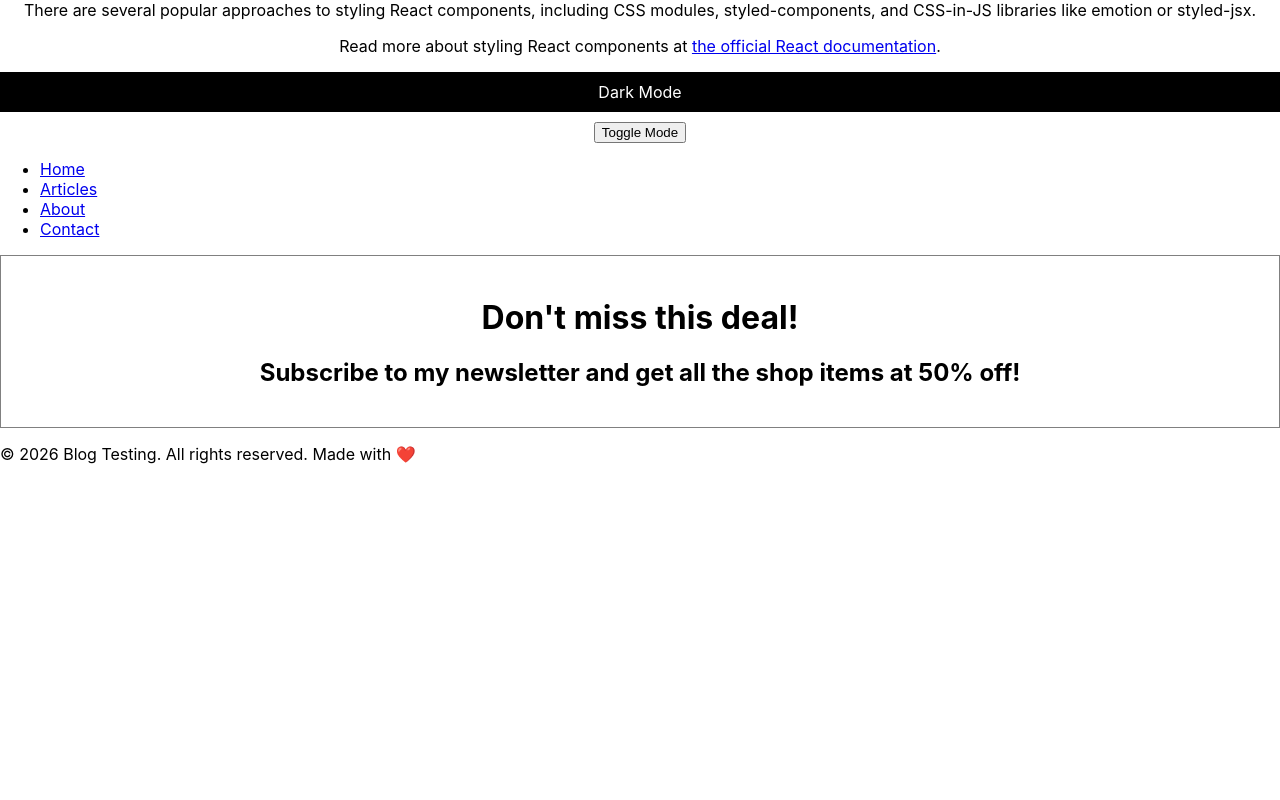
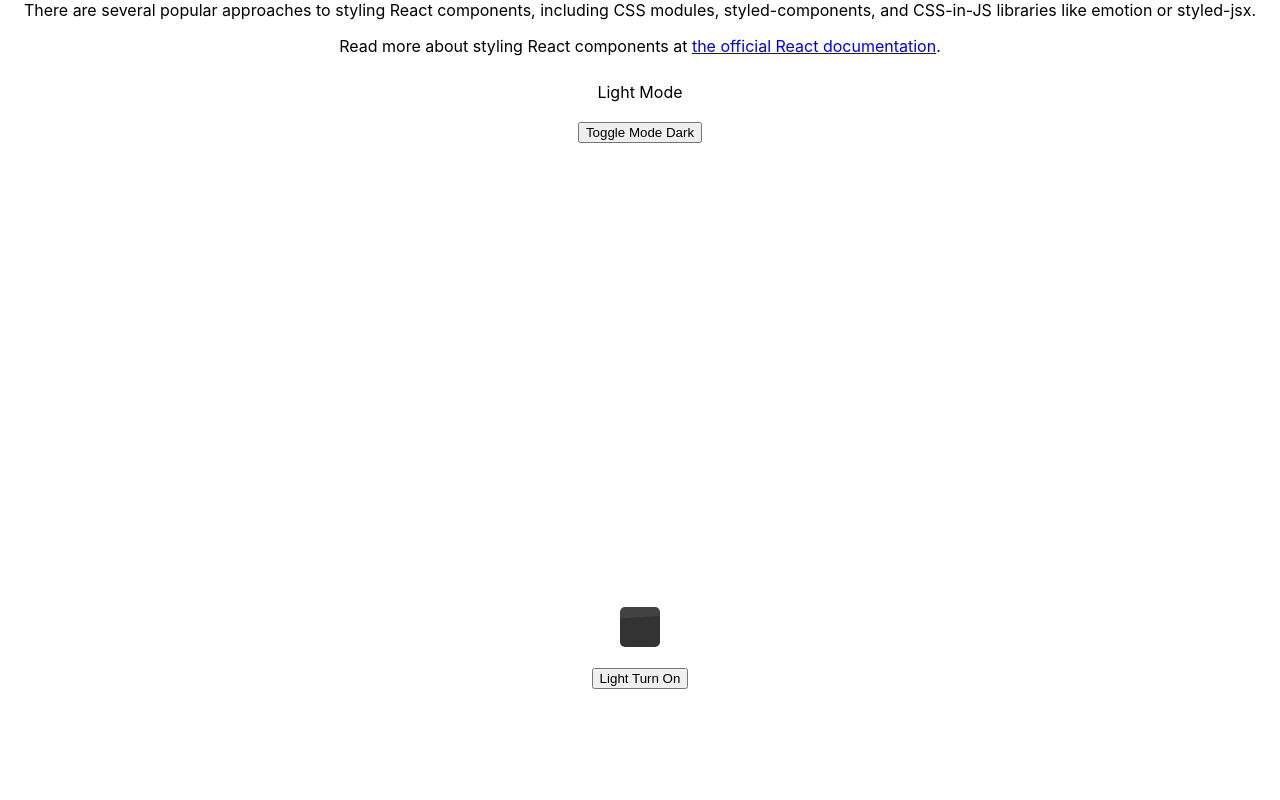
Before and after one commit to karv25-ui/blogTest, a React (Create React App) app in the folder blog-testing/: page / in a window 1280 px wide. Shown: the part 1160-1960 px from the top of the page. Before the commit the page ends 1640 px from the top, so only its background shows below. Built offline with nearby package versions, Linux system fonts and the light colour scheme.

Commit message:
more code

```diff
--- a/blog-testing/src/App.css
+++ b/blog-testing/src/App.css
@@ -1,3 +1,4 @@
+/* Blog Styles */
 .Blog {
   text-align: center;
 }
@@ -36,7 +37,112 @@
     transform: rotate(360deg);
   }
 }
-
+/* Promo Section Styles */
 .promo-section {
   text-align: center;
 }
+
+/* Light Switch Styles */
+.light-switch {
+  display: flex;
+  flex-direction: column;
+  align-items: center;
+  margin: 20px;
+}
+
+/* Bulb styles */
+.bulb {
+ position: relative;
+ margin-bottom: 40px;
+}
+
+.bulb-glass {
+
+  width: 120px;
+  height: 160px;
+  border-radius: 60%, 60%, 50%, 50%;
+  background: rgba(255, 255, 255, 0.08);
+  transition: all 0.3s ease;
+  box-shadow: none;
+  animation: spin 4s linear infinite;
+}
+
+/*Glass shine effect*/
+.bulb-glass::before {
+  content: '';
+  position: absolute;
+  top: 10px;
+  left: 20px;
+  width: 30px;
+  height: 80px;
+  background: rgba(255, 255, 255, 0.3);
+  border-radius: 15px;
+  transform: rotate(-20deg);
+}
+
+/* Base of the bulb */
+.bulb-base {
+  width: 40px;
+  height: 40px;
+  background-color: #333;
+  border-radius: 5px;
+  margin-top: -10px;
+}
+
+/* Light on state */
+.bulb.on .bulb-glass {
+  background-color: #ffeb3b;
+  box-shadow: 0 0 20px #ffeb3b;
+}
+
+/* Light off state */
+.bulb.off .bulb-glass {
+  background-color: #555;
+  box-shadow: none;
+}
+
+/* Button styles */
+.light-switch button {
+  margin-top: 15px;
+  padding: 10px 20px;
+  font-size: 16px;
+  cursor: pointer;
+}
+
+/* Room styles */
+.room {
+  min-height: 100vh;
+  display: flex;
+  flex-direction: column;
+  align-items: center;
+  justify-content: center;
+  transition: background-color 0.5s ease;
+}
+
+.room.dark {
+  background: radial-gradient(circle at center, #111 0%, #000 70%);
+}
+
+.room.lit {
+  background: radial-gradient(circle at center, #fff 0%, #ccc 70%);
+}
+@keyframes pulse {
+  0% {
+    transform: scale(1);
+  }
+  50% {
+    transform: scale(1.05);
+  }
+  100% {
+    transform: scale(1);
+  }
+}
+
+@keyframes spin {
+  from {
+    transform: rotate(0deg);
+  }
+  to {
+    transform: rotate(360deg);
+  }
+}
--- a/blog-testing/src/App.js
+++ b/blog-testing/src/App.js
@@ -24,7 +24,8 @@ function App() {
       <Articles className="blog-articles"
       />
       <ModeToggler />
-      <LightSwitch />
+      <LightSwitch LightSwitch={LightSwitch}
+       />
     </div>
   );
 }
--- a/blog-testing/src/LightSwitch.js
+++ b/blog-testing/src/LightSwitch.js
@@ -1,15 +1,28 @@
-import React from 'react';
+import { useState } from 'react';
+
 function LightSwitch () {
-    const [LightOn, setLightOn] = React.useState(false);
+    const [lightOn, setLightOn] = useState(false);
 
     const toggleLight = () => {
         setLightOn(prev => !prev);
     }
-   <div className={`light-switch ${LightOn ? 'on' : 'off'}`}>
+
+    return (
+        <div className={`room ${lightOn ? 'light-on' : 'light-off'}`}>
+    <div className="light-switch">
+   <div className={`bulb ${lightOn ? 'on' : 'off'}`}>
+    <div className="bulb-filament"></div>
+    </div>
+    <div className="bulb-glass"></div>
+    <div className="bulb-base"></div>
+</div>
+    <div className="controls">
    <button onClick={toggleLight}>
-       Light {LightOn ? 'Turn Off' : 'Turn On'}
+       Light {lightOn ? 'Turn Off' : 'Turn On'}
     </button>
     </div>
+    </div>
+    );
 }
 
 export default LightSwitch;
--- a/blog-testing/src/ModeToggler.js
+++ b/blog-testing/src/ModeToggler.js
@@ -1,9 +1,13 @@
+/*Figure out why this code does not toggle between dark mode and light mode when the button is clicked.
+ Fix the code so that it works as intended.*/
+/*A state management solution is needed to make this work?
+ Possibly a useState hook?*/
 function ModeToggler() {
     let darkModeOn = false;
     const darkMode = <div style={{backgroundColor: 'black', color: 'white', padding: '10px'}}>Dark Mode</div>;
     const lightMode = <div style={{backgroundColor: 'white', color: 'black', padding: '10px'}}>Light Mode</div>;
     let display = lightMode || darkMode;
-
+/* On click of the button, the mode should toggle between dark mode and light mode on the whole page*/
     function handleClick() {
         darkModeOn = !darkModeOn;
         if (darkModeOn === true) {
@@ -12,18 +16,18 @@ function ModeToggler() {
             console.log("Light mode is on");
         }
     }
-        darkModeOn = !darkModeOn;
+       /* darkModeOn = !darkModeOn;
         if (darkModeOn === true) {
            display = darkMode;
         }else {
             display = lightMode;
-        }
+        } /*This part is not working as intended*/
 
 return (
     <div>
         {display}
         <button onClick={handleClick} style={{marginTop: '10px'}}>
-            Toggle Mode
+            Toggle Mode {darkModeOn ? 'Light' : 'Dark' }
             </button>
     </div>
 );
--- a/blog-testing/src/components/Btn.js
+++ b/blog-testing/src/components/Btn.js
@@ -3,6 +3,8 @@ function Btn () {
         alert("Let's get started!");
     }
     return (
+        /* On click of the button, an alert box should pop up with the message
+         "Let's get started!" That will redirect you to the articles page */
         <button onClick={handleClick}>
            <a href="./Articles">Click Me!</a>
             </button>
--- a/blog-testing/src/ui/Articles.js
+++ b/blog-testing/src/ui/Articles.js
@@ -5,7 +5,8 @@ import Intro3 from '../components/Intro3';
 function Articles(props) {
     return (
         <section className={props.className}>
-            {/* Other article components can be added here (each article directs to a specific page) */}
+            {/* Other article components can be added here
+            (each article directs to a specific page) */}
            <Intro1 />
             <Intro2 />
             <Intro3 />
```
